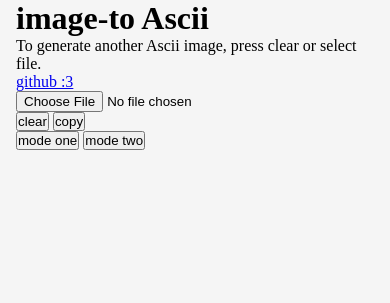
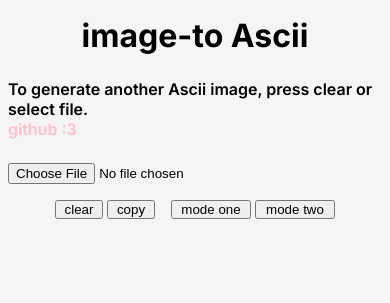
Before and after one commit to eduardoruizguerrero/image-toAscii, a plain HTML site: page index.html in a window 390 px wide. Drawn offline with Linux system fonts and the light colour scheme.

Commit message:
minor changes

```diff
--- a/style.css
+++ b/style.css
@@ -1,77 +1,103 @@
-*{
+* {
     margin: 0;
     padding: 0;
-    box-sizing: border-box;
 }
-body{
+*::selection {
+    background-color: rgb(207, 232, 255);
+}
+
+body {
     background-color: whitesmoke;
 }
-Header{
-    text-align: center;
-    font-weight: 600;
+
+.container {
+    display: grid;
+    justify-content: center;
+    align-items: center;
+}
+
+h1, p, a {
     font-family: Inter, 'sans-serif';
 }
-Header > span > h1{
-    padding-top: 2em;
-    padding-bottom: 2em;
-    font-family: Inter,'sans-serif';
-    font-weight: 700;
+h1 {
+    text-align: center;
+    margin: 1rem;
 }
-/*
-*   Container
-*/
-.container, .canvasPre, .divSubirFoto{
-    margin-left: 1em;
-    margin-right: 1em;
+p, a {
+    font-weight: 600;
 }
-/*
-*   Canvas and Pre.
-*/
-.canvasPre{
+p {
+    text-align: center;
+}
+a {
+    color: pink;
+    text-decoration: none;text-align: left;
+}
+
+#uploadinput {
+    margin: 1rem 0rem .5rem 0rem;
+}
+
+.buttonsmodes{
+    display: flex;
+    justify-content: space-between;
+    margin: .5rem 0rem .5rem 0rem;
+}
+.buttons > button, .buttons > span > button {
+    width: 3rem;
+}
+#modes > button {
+    width: 5rem;
+}
+
+.ascii {
     display: grid;
     justify-content: center;
+    align-items: center;
 }
-pre{
-    cursor: pointer;
+#canvas {
+    display: none;
+}
+#pre {
+    background-color: white;
+    color: black;
     filter: drop-shadow(0em 0em 4em rgba(0, 0, 0, 0.100));
-    background-color: white;
-    color: rgb(0, 0, 0);;
+    margin: 1rem;
 }
-.buttonCopiar{
-    width: 5.5em;
-    height: 2.5em;
-    border: none;
-    border-radius: 0.5em;
-    background-color: black;
-    color: white;
-    font-family: Inter,'sans-serif';
-    font-weight: 800;
-    cursor: pointer;
-    filter: drop-shadow(0em 0em 4em rgba(0, 0, 0, 0.100));
-}
-/*
-*   Submit File, Github and Information for page.
-*/
-.contactAndInformation{
-    margin-bottom: 2em;
+
+@media (max-width: 720px){
+
+    .info {
         display: grid;
         justify-content: center;
+        margin: .5rem;
     }
-.subirFoto{
-    font-weight: 600;
-    font-family: Inter, 'sans-serif';
+    p,a {
+        text-align: left;
     }
-.divSpanInformation{
-    margin-top: 2em;
+
+    #uploadinput {
+        margin: 1rem .5rem .5rem .5rem;
     }
-.spanInformation{
-    font-family: Inter,'sans-serif';
-    font-weight: 700;
+
+    .buttonsmodes {
+        display: flex;
+        gap: 1rem;
+        justify-content: center;
+        align-items: center;
     }
-.spanGithub{
-    text-align: left;
-    font-family: Inter,'sans-serif';
-    font-weight: 700;
-    text-decoration: none;
-    color: pink;
+
+    .ascii {
+        display: grid;
+        justify-content: center;
+        transform: scale(0.6);
+        margin-top: -6rem;
     }
+    #canvas {
+        display: none;
+    }
+    #pre {
+        margin: 0;
+        /*background-color: orange;*/
+    }
+}
```
Lines whose indentation alone changed are shown as unchanged.
